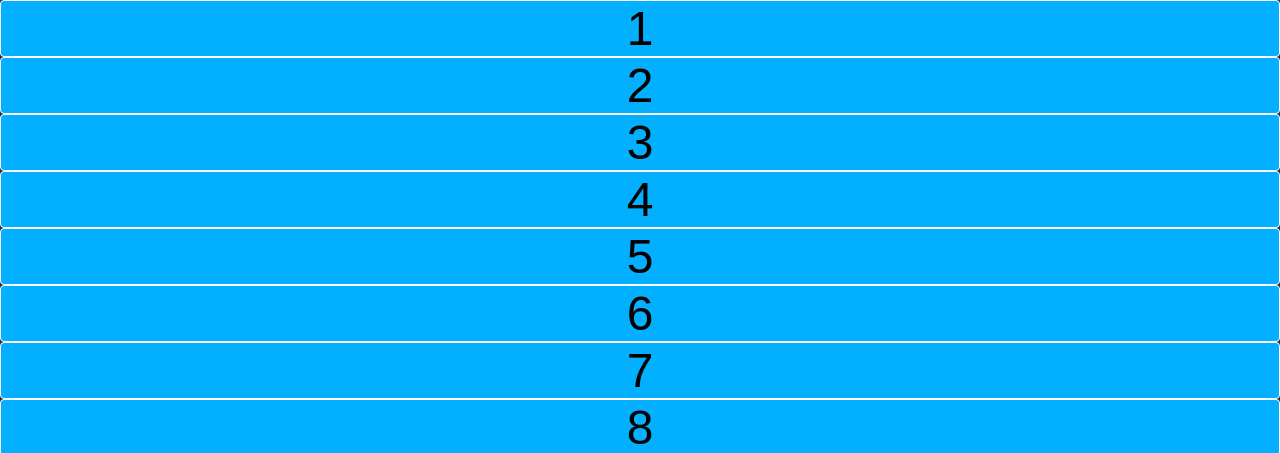
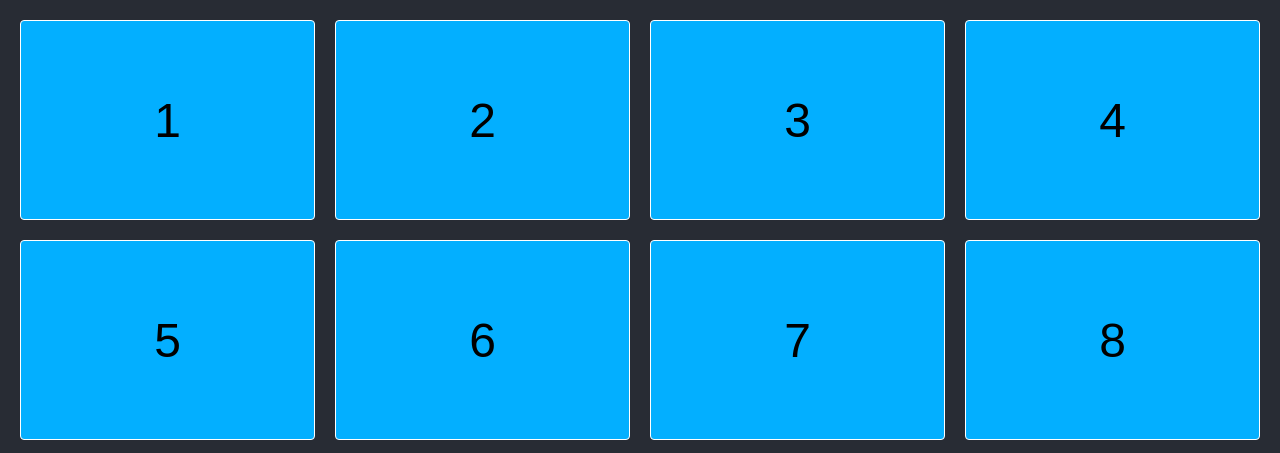
Before and after one commit to lipaocaspi/J1_Gallery, a plain HTML site: page index.html in a window 1280 px wide. Shown: the top 453 px of the page. Drawn offline with Linux system fonts and the light colour scheme.

Commit message:
feat: :lipstick: Update style
Update DIV style

```diff
--- a/css/grid-style.css
+++ b/css/grid-style.css
@@ -17,9 +17,30 @@ body {
     border-radius: 4px;
     transition: transform 0.3s ease-in-out;
     border: solid 1px rgb(255, 255, 255);
+    background-size: cover;
+    background-position: center;
+    background-repeat: no-repeat;
 }
 
 .grid-item:hover {
     filter: opacity(0.9);
     transform: scale(1.04);
 }
+
+.grid-container {
+    display: grid;
+    grid-template-columns: repeat(auto-fill, minmax(250px, 1fr));
+    grid-auto-rows: minmax(200px, auto);
+    gap: 20px;
+    padding: 20px;
+    grid-auto-flow: dense;
+}
+
+@media (min-width : 600px) {
+    .wide {
+        grid-column: span 2;
+    }
+    .tall {
+        grid-row: span 2;
+    }
+}
```
